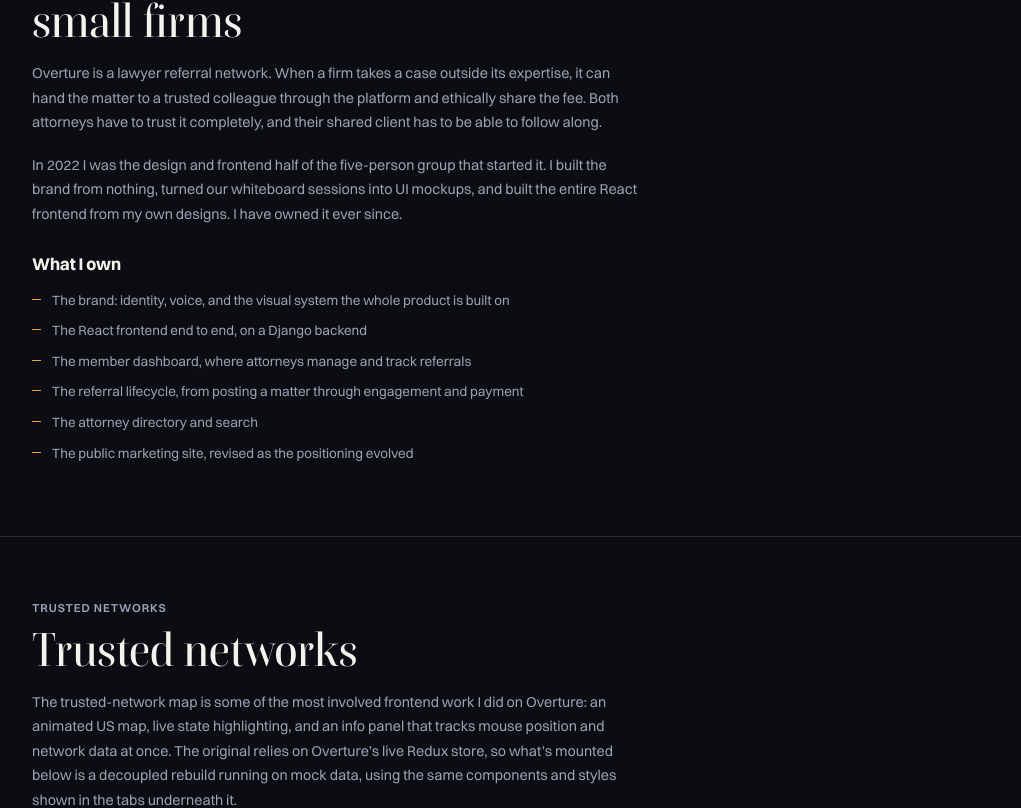
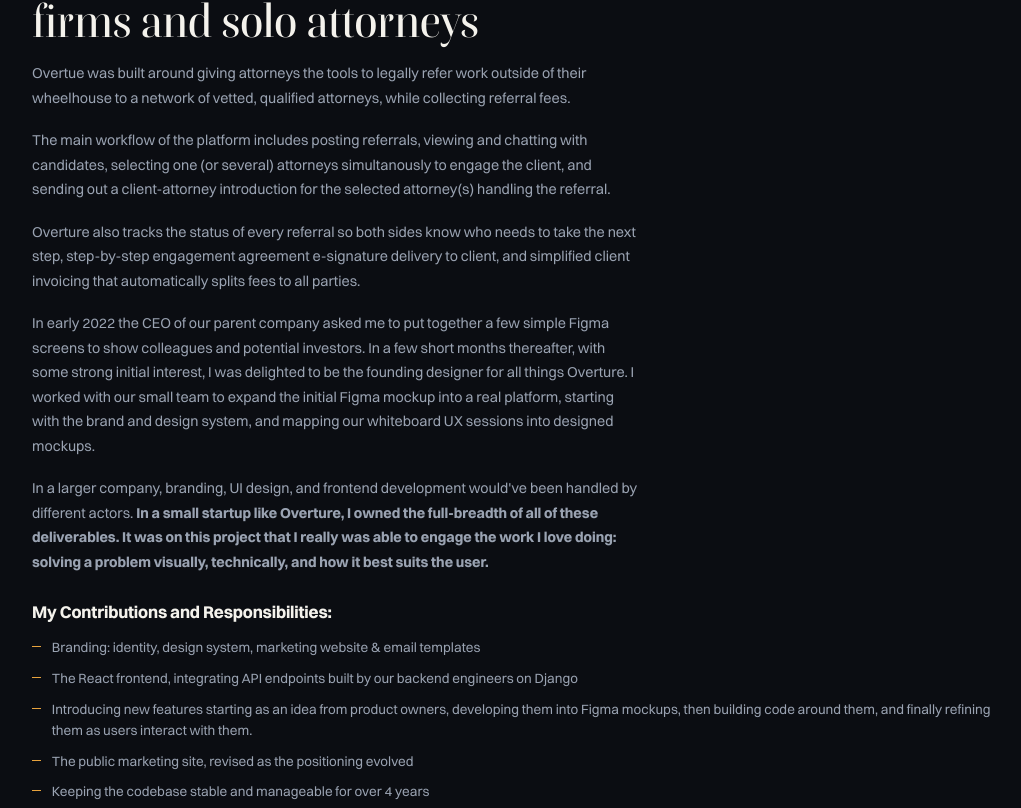
Before and after one commit to NickRaleigh/nickraleigh-com, a Next.js app: page /work/overture in a window 1280 px wide. Shown: the part 1413-2221 px from the top of the page, without its empty margins (113-1134 px from the left). Built offline with nearby package versions, Linux system fonts and the light colour scheme; a web font is replaced by a local one.

Commit message:
content edits

```diff
--- a/src/app/work/overture/content.tsx
+++ b/src/app/work/overture/content.tsx
@@ -43,12 +43,12 @@ export const OverturePageContent: OverturePage = {
     title:
       "A nationwide lawyer-to-lawyer referral network I helped start in 2022.",
     description:
-      "I built the brand, turned our whiteboard sessions into the product design, and built and still own the React frontend.",
+      "I designed the brand from scratch, translating early whiteboard sessions into high-fidelity mockups, then crafted the entire frontend with React. I've owned every new UI feature, bugfix, and UX improvement since 2022",
   },
   metaRows: [
     {
       title: "Role",
-      description: "Founding Designer & Frontend Developer",
+      description: "Founding Designer & Senior Frontend Developer",
     },
     {
       title: "Timeline",
@@ -88,22 +88,22 @@ export const OverturePageContent: OverturePage = {
   statsBar: [
     {
       title: {
-	text: [ "6,000+" ],
+        text: ["6,000+"],
       },
       description: "attorneys on the network",
     },
     {
       title: {
         variant: "sm",
-        text: [ "Vendor of the Year" ],
+        text: ["Vendor of the Year"],
       },
       description: "California Lawyers Association",
     },
     {
       title: {
-	text: [ "~50", <span className='arrow'>›</span>, "~850" ]
+        text: ["~50", <span className="arrow">›</span>, "~850"],
       },
-	description: "daily organic clicks from one SEO initiative"
+      description: "daily organic clicks from one SEO initiative",
     },
   ],
   quote: {
@@ -119,41 +119,64 @@ export const OverturePageContent: OverturePage = {
       label: "overview",
       body: (
         <>
-          <h3>A lawyer referral network for small firms</h3>
+          <h3>A peer referral platform for small firms and solo attorneys</h3>
           <p>
-            Overture is a lawyer referral network. When a firm takes a case
-            outside its expertise, it can hand the matter to a trusted
-            colleague through the platform and ethically share the fee.
-            Both attorneys have to trust it completely, and their shared
-            client has to be able to follow along.
+            Overtue was built around giving attorneys the tools to legally refer
+            work outside of their wheelhouse to a network of vetted, qualified
+            attorneys, while collecting referral fees.
           </p>
           <p>
-            In 2022 I was the design and frontend half of the five-person
-            group that started it. I built the brand from nothing, turned
-            our whiteboard sessions into UI mockups, and built the entire
-            React frontend from my own designs. I have owned it ever
-            since.
+            The main workflow of the platform includes posting referrals,
+            viewing and chatting with candidates, selecting one (or several)
+            attorneys simultanously to engage the client, and sending out a
+            client-attorney introduction for the selected attorney(s) handling
+            the referral.
           </p>
-          <h3>What I own</h3>
+          <p>
+            Overture also tracks the status of every referral so both sides know
+            who needs to take the next step, step-by-step engagement agreement
+            e-signature delivery to client, and simplified client invoicing that
+            automatically splits fees to all parties.
+          </p>
+          <p>
+            In early 2022 the CEO of our parent company asked me to put together
+            a few simple Figma screens to show colleagues and potential
+            investors. In a few short months thereafter, with some strong
+            initial interest, I was delighted to be the founding designer for
+            all things Overture. I worked with our small team to expand the
+            initial Figma mockup into a real platform, starting with the brand
+            and design system, and mapping our whiteboard UX sessions into
+            designed mockups.
+          </p>
+          <p>
+            In a larger company, branding, UI design, and frontend development
+            would've been handled by different actors.{" "}
+            <b>
+              In a small startup like Overture, I owned the full-breadth of all
+              of these deliverables. It was on this project that I really was
+              able to engage the work I love doing: solving a problem visually,
+              technically, and how it best suits the user.
+            </b>
+          </p>
+          <h3>My Contributions and Responsibilities:</h3>
           <ul>
             <li>
-              The brand: identity, voice, and the visual system the whole
-              product is built on
-            </li>
-            <li>The React frontend end to end, on a Django backend</li>
-            <li>
-              The member dashboard, where attorneys manage and track
-              referrals
+              Branding: identity, design system, marketing website & email
+              templates
             </li>
             <li>
-              The referral lifecycle, from posting a matter through
-              engagement and payment
+              The React frontend, integrating API endpoints built by our backend
+              engineers on Django
             </li>
-            <li>The attorney directory and search</li>
             <li>
-              The public marketing site, revised as the positioning
-              evolved
+              Introducing new features starting as an idea from product owners,
+              developing them into Figma mockups, then building code around
+              them, and finally refining them as users interact with them.
             </li>
+            <li>
+              The public marketing site, revised as the positioning evolved
+            </li>
+            <li>Keeping the codebase stable and manageable for over 4 years</li>
           </ul>
         </>
       ),
@@ -165,18 +188,22 @@ export const OverturePageContent: OverturePage = {
     title: "Trusted networks",
     description: (
       <p>
-        The trusted-network map is some of the most involved frontend work
-        I did on Overture: an animated US map, live state highlighting,
-        and an info panel that tracks mouse position and network data at
-        once. The original relies on Overture&rsquo;s live Redux store, so
-        what&rsquo;s mounted below is a decoupled rebuild running on mock
-        data, using the same components and styles shown in the tabs
-        underneath it.
+        One of the most involved frontend concepts that I helped drive was a
+        network map tool. Each user adds their attorney colleagues to their
+        network and the US map highlights the state based on the new member's
+        practice states. It was thought of as a way to "gamify" every user's
+        referral coverage and to incetivize connecting with other attorneys.
+        <br /> <br /> I manually built an SVG map React component, used Redux to
+        track application states live, wrote a dynamically-populated tooltip
+        that follows mouse movements, and orchestrated animation timing using
+        homemade scss mixins. <br /> <br /> Below is a working demo decoupled
+        from the live applicaiton, using mock data, alongside the code.
       </p>
     ),
     previewLabel:
       "Shipped feature of the Overture member dashboard. Live demo, running on mock data.",
-    mobileNote: "Recorded preview — the interactive demo runs on larger screens.",
+    mobileNote:
+      "Recorded preview: the interactive demo runs on larger screens.",
     mobileVideo: {
       src: "/uploads/overture/hero-map-preview.webm",
       alt: "Recorded preview of the trusted network map",
```
Also changed, not shown: public/fonts/FiraCode-Regular.woff2 (added).
